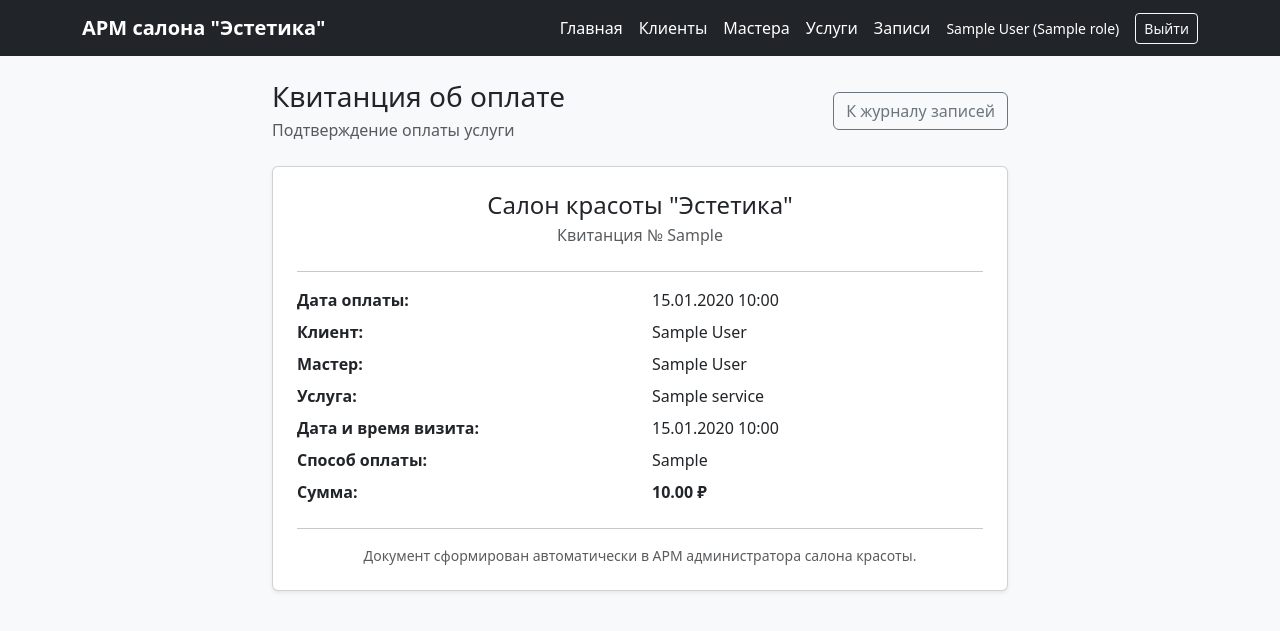
After one commit to nullfork/arm-administrator-salon-estetika, a Flask app: page /payments/receipt/1 in a window 1280 px wide. The commit adds this page. Shown: the top 631 px of the page. Run offline with Flask 3, Linux system fonts and the light colour scheme; a user stored in the database is signed in; tables that the repository leaves empty hold one stand-in row (values such as "Sample post").

Commit message:
feat: add payments and receipt generation

```diff
--- a/app/__init__.py
+++ b/app/__init__.py
@@ -25,6 +25,7 @@ def create_app():
     from app.routes.masters import masters_bp
     from app.routes.services import services_bp
     from app.routes.appointments import appointments_bp
+    from app.routes.payments import payments_bp
 
     app.register_blueprint(main_bp)
     app.register_blueprint(auth_bp)
@@ -32,5 +33,6 @@ def create_app():
     app.register_blueprint(masters_bp)
     app.register_blueprint(services_bp)
     app.register_blueprint(appointments_bp)
+    app.register_blueprint(payments_bp)
 
     return app
--- /dev/null
+++ b/app/routes/payments.py
@@ -0,0 +1,108 @@
+from datetime import datetime
+
+from flask import Blueprint, render_template, request, redirect, url_for, flash, abort
+from flask_login import login_required
+
+from app.extensions import db
+from app.models import Appointment, Payment
+
+
+payments_bp = Blueprint("payments", __name__, url_prefix="/payments")
+
+
+def generate_receipt_no() -> str:
+    return f"RCPT-{datetime.now().strftime('%Y%m%d%H%M%S')}"
+
+
+@payments_bp.route("/create/<int:appointment_id>", methods=["GET", "POST"])
+@login_required
+def create_payment(appointment_id):
+    appointment = db.session.get(Appointment, appointment_id)
+    if not appointment:
+        abort(404)
+
+    if appointment.status == Appointment.STATUS_CANCELLED:
+        flash("Нельзя оформить оплату для отменённой записи.", "warning")
+        return redirect(url_for("appointments.list_appointments", date=appointment.start_time.date().isoformat()))
+
+    if appointment.payment:
+        flash("Оплата по этой записи уже оформлена.", "info")
+        return redirect(url_for("payments.receipt", payment_id=appointment.payment.id))
+
+    if request.method == "POST":
+        amount_raw = request.form.get("amount", "").strip()
+        payment_method = request.form.get("payment_method", "").strip()
+
+        if not amount_raw or not payment_method:
+            flash("Необходимо указать сумму и способ оплаты.", "danger")
+            return render_template(
+                "payments/form.html",
+                appointment=appointment,
+                payment_methods=[
+                    Payment.METHOD_CASH,
+                    Payment.METHOD_CARD,
+                    Payment.METHOD_TRANSFER,
+                ],
+            )
+
+        try:
+            amount = float(amount_raw)
+        except ValueError:
+            flash("Сумма оплаты должна быть числом.", "danger")
+            return render_template(
+                "payments/form.html",
+                appointment=appointment,
+                payment_methods=[
+                    Payment.METHOD_CASH,
+                    Payment.METHOD_CARD,
+                    Payment.METHOD_TRANSFER,
+                ],
+            )
+
+        if amount <= 0:
+            flash("Сумма оплаты должна быть больше нуля.", "danger")
+            return render_template(
+                "payments/form.html",
+                appointment=appointment,
+                payment_methods=[
+                    Payment.METHOD_CASH,
+                    Payment.METHOD_CARD,
+                    Payment.METHOD_TRANSFER,
+                ],
+            )
+
+        payment = Payment(
+            appointment_id=appointment.id,
+            amount=amount,
+            payment_method=payment_method,
+            payment_status=Payment.STATUS_PAID,
+            receipt_no=generate_receipt_no(),
+        )
+
+        appointment.status = Appointment.STATUS_COMPLETED
+
+        db.session.add(payment)
+        db.session.commit()
+
+        flash("Оплата успешно проведена.", "success")
+        return redirect(url_for("payments.receipt", payment_id=payment.id))
+
+    return render_template(
+        "payments/form.html",
+        appointment=appointment,
+        payment_methods=[
+            Payment.METHOD_CASH,
+            Payment.METHOD_CARD,
+            Payment.METHOD_TRANSFER,
+        ],
+    )
+
+
+@payments_bp.route("/receipt/<int:payment_id>")
+@login_required
+def receipt(payment_id):
+    payment = db.session.get(Payment, payment_id)
+    if not payment:
+        abort(404)
+
+    return render_template("payments/receipt.html", payment=payment)
--- /dev/null
+++ b/app/templates/payments/receipt.html
@@ -0,0 +1,71 @@
+{% extends "base.html" %}
+
+{% block title %}Квитанция{% endblock %}
+
+{% block content %}
+<div class="row justify-content-center">
+    <div class="col-lg-8">
+        <div class="d-flex justify-content-between align-items-center mb-4">
+            <div>
+                <h1 class="h3 mb-1">Квитанция об оплате</h1>
+                <p class="text-muted mb-0">Подтверждение оплаты услуги</p>
+            </div>
+            <a href="{{ url_for('appointments.list_appointments', date=payment.appointment.start_time.date().isoformat()) }}" class="btn btn-outline-secondary">
+                К журналу записей
+            </a>
+        </div>
+
+        <div class="card shadow-sm">
+            <div class="card-body p-4">
+                <div class="text-center mb-4">
+                    <h2 class="h4 mb-1">Салон красоты "Эстетика"</h2>
+                    <div class="text-muted">Квитанция № {{ payment.receipt_no }}</div>
+                </div>
+
+                <hr>
+
+                <div class="row mb-2">
+                    <div class="col-md-6"><strong>Дата оплаты:</strong></div>
+                    <div class="col-md-6">{{ payment.paid_at.strftime("%d.%m.%Y %H:%M") }}</div>
+                </div>
+
+                <div class="row mb-2">
+                    <div class="col-md-6"><strong>Клиент:</strong></div>
+                    <div class="col-md-6">{{ payment.appointment.client.full_name }}</div>
+                </div>
+
+                <div class="row mb-2">
+                    <div class="col-md-6"><strong>Мастер:</strong></div>
+                    <div class="col-md-6">{{ payment.appointment.master.full_name }}</div>
+                </div>
+
+                <div class="row mb-2">
+                    <div class="col-md-6"><strong>Услуга:</strong></div>
+                    <div class="col-md-6">{{ payment.appointment.service.name }}</div>
+                </div>
+
+                <div class="row mb-2">
+                    <div class="col-md-6"><strong>Дата и время визита:</strong></div>
+                    <div class="col-md-6">{{ payment.appointment.start_time.strftime("%d.%m.%Y %H:%M") }}</div>
+                </div>
+
+                <div class="row mb-2">
+                    <div class="col-md-6"><strong>Способ оплаты:</strong></div>
+                    <div class="col-md-6">{{ payment.payment_method }}</div>
+                </div>
+
+                <div class="row mb-4">
+                    <div class="col-md-6"><strong>Сумма:</strong></div>
+                    <div class="col-md-6"><strong>{{ "%.2f"|format(payment.amount) }} ₽</strong></div>
+                </div>
+
+                <hr>
+
+                <div class="text-center text-muted small">
+                    Документ сформирован автоматически в АРМ администратора салона красоты.
+                </div>
+            </div>
+        </div>
+    </div>
+</div>
+{% endblock %}
```
Also changed, not shown: app/templates/appointments/list.html (+17 -1 lines), app/templates/payments/form.html (added, +83 -0 lines).
